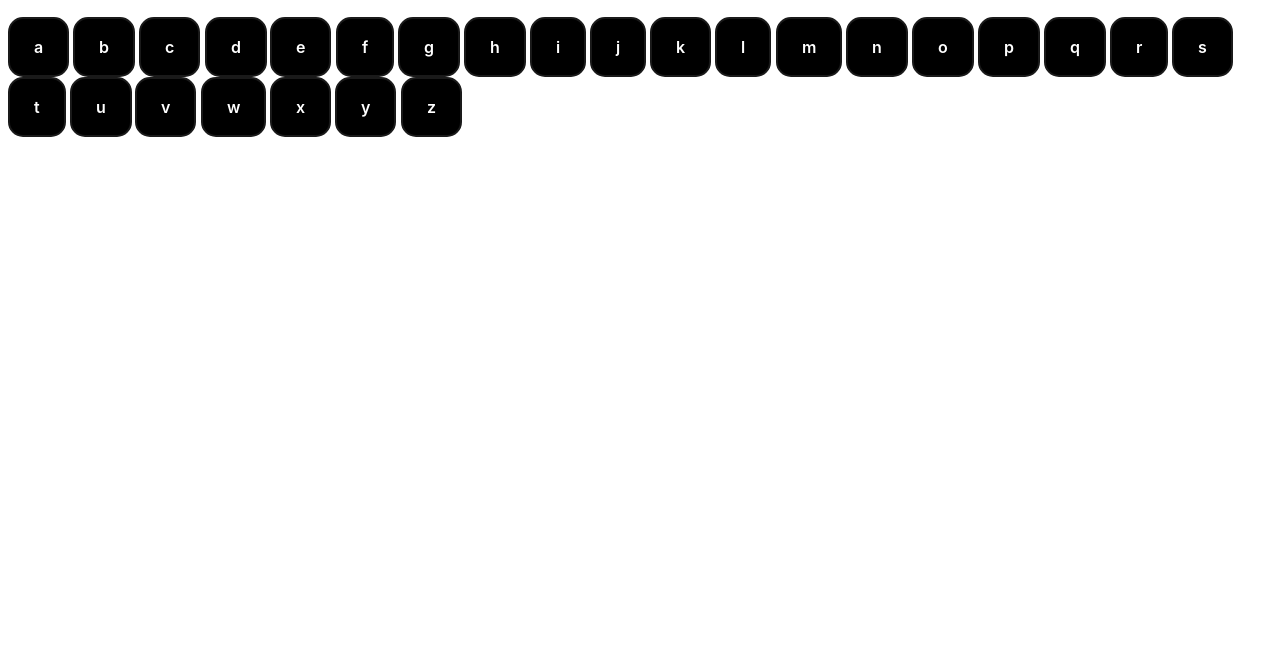
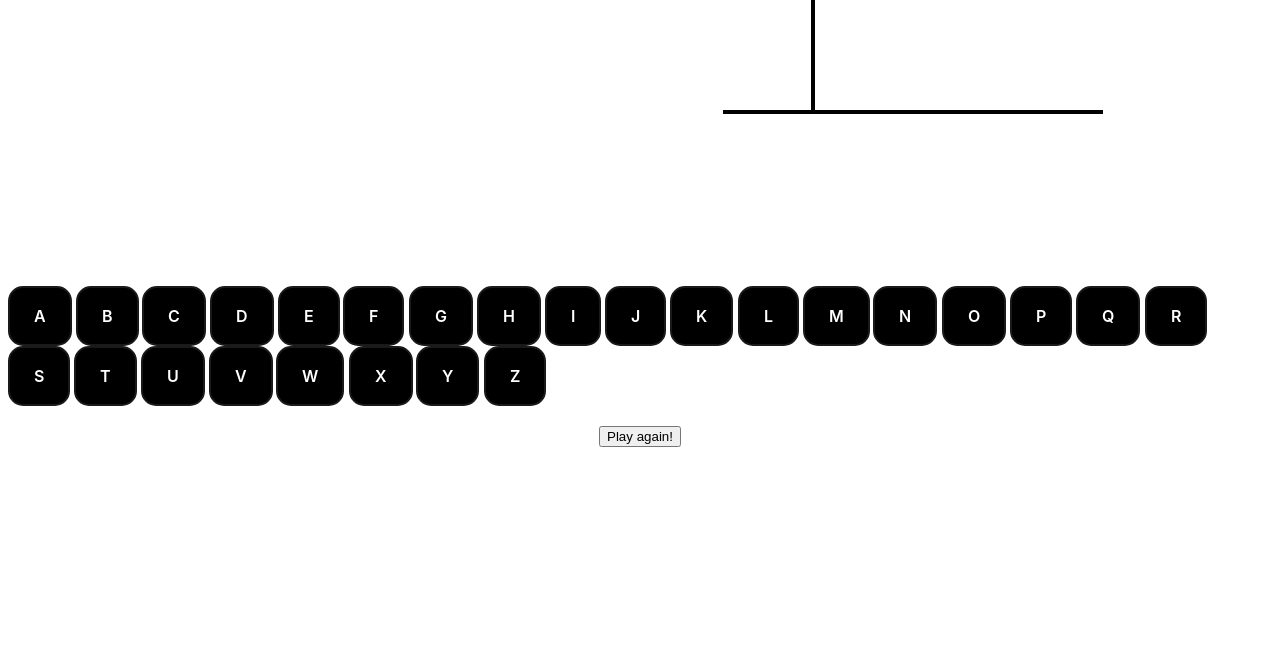
Before and after one commit to MantasPauza/Hangman, a plain HTML site: page index.html in a window 1280 px wide. Shown: the part 146-800 px from the top of the page. Drawn offline with Linux system fonts and the light colour scheme; no server answers.

Commit message:
feat: :sparkles: add functionality to buttons

```diff
--- a/index.html
+++ b/index.html
@@ -6,44 +6,84 @@
     <meta name="viewport" content="width=device-width, initial-scale=1.0" />
     <title>Document</title>
     <link rel="stylesheet" href="styles.css" />
+    <script        src="//cdn.jsdelivr.net/velocity/1.5/velocity.min.js"></script>
   </head>
   <body>
     <div class="wrapper">
+      <div class="top_container">
+      <div class="left">
       <div class="title">
         <h1>Hangman game!</h1>
       </div>
       <div id="hidden_word">
 
       </div>
+    </div>
+    <div class="right">
+      <svg height="400" width="400">
+        <g id="body" >
+          <g class="hide" id="hangman_head" >
+          <circle cx="200" cy="80" r="20" stroke="black" stroke-width="4" fill="white"/>
+            <g id="rEyes" >
+            <circle cx="193" cy="80" r="4"/>
+            <circle cx="207" cy="80" r="4"/>
+            </g>
+            <g id="xEyes" class="hide">
+              <line x1="190" y1="78" x2="196" y2="84"/>
+              <line x1="204" y1="78" x2="210" y2="84"/>
+              <line x1="190" y1="84" x2="196" y2="78"/>
+              <line x1="204" y1="84" x2="210" y2="78"/>
+            </g>
+          </g>
+          <line class="hide" id="hangman_body" x1="200" y1="100" x2="200" y2="150" />
+          <line class="hide" id="hangman_arms" x1="200" y1="120" x2="170" y2="140" />
+          <line class="hide" id="hangman_arms" x1="200" y1="120" x2="230" y2="140" />
+          <line class="hide" id="hangman_legs" x1="200" y1="150" x2="180" y2="190" />
+          <line class="hide" id="hangman_legs" x1="200" y1="150" x2="220" y2="190" />
+        </g>
+          <line x1="10" y1="250" x2="150" y2="250" />
+          <line id="door1" x1="150" y1="250" x2="200" y2="250" />
+          <line  id="door2" x1="200" y1="250" x2="250" y2="250" />
+          <line x1="250" y1="250" x2="390" y2="250" />
+          <line x1="100" y1="250" x2="100" y2="20" />
+          <line x1="100" y1="20" x2="200" y2="20" />
+          <line class="hide" id="rope" x1="200" y1="20" x2="200" y2="60" />
+        </svg>
+    </div>
+  </div>
       <div class="buttons">
-        <button class="letter_button">a</button>
-        <button class="letter_button">b</button>
-        <button class="letter_button">c</button>
-        <button class="letter_button">d</button>
-        <button class="letter_button">e</button>
-        <button class="letter_button">f</button>
-        <button class="letter_button">g</button>
-        <button class="letter_button">h</button>
-        <button class="letter_button">i</button>
-        <button class="letter_button">j</button>
-        <button class="letter_button">k</button>
-        <button class="letter_button">l</button>
-        <button class="letter_button">m</button>
-        <button class="letter_button">n</button>
-        <button class="letter_button">o</button>
-        <button class="letter_button">p</button>
-        <button class="letter_button">q</button>
-        <button class="letter_button">r</button>
-        <button class="letter_button">s</button>
-        <button class="letter_button">t</button>
-        <button class="letter_button">u</button>
-        <button class="letter_button">v</button>
-        <button class="letter_button">w</button>
-        <button class="letter_button">x</button>
-        <button class="letter_button">y</button>
-        <button class="letter_button">z</button>
+        <button class="letter_button">A</button>
+        <button class="letter_button">B</button>
+        <button class="letter_button">C</button>
+        <button class="letter_button">D</button>
+        <button class="letter_button">E</button>
+        <button class="letter_button">F</button>
+        <button class="letter_button">G</button>
+        <button class="letter_button">H</button>
+        <button class="letter_button">I</button>
+        <button class="letter_button">J</button>
+        <button class="letter_button">K</button>
+        <button class="letter_button">L</button>
+        <button class="letter_button">M</button>
+        <button class="letter_button">N</button>
+        <button class="letter_button">O</button>
+        <button class="letter_button">P</button>
+        <button class="letter_button">Q</button>
+        <button class="letter_button">R</button>
+        <button class="letter_button">S</button>
+        <button class="letter_button">T</button>
+        <button class="letter_button">U</button>
+        <button class="letter_button">V</button>
+        <button class="letter_button">W</button>
+        <button class="letter_button">X</button>
+        <button class="letter_button">Y</button>
+        <button class="letter_button">Z</button>
       </div>
-    </div>
+      <button class="play_again">Play again!</button>
+
+
+
+  </div>
     <script async src="script.js"></script>
   </body>
 </html>
--- a/script.js
+++ b/script.js
@@ -2,63 +2,73 @@ const API = "https://random-word-api.herokuapp.com/word";
 const hiddenWordContainer = document.querySelector("#hidden_word");
 const buttons = document.querySelectorAll(".letter_button");
 const titleContainer = document.querySelector(".title");
-
+const playAgain = document.querySelector(".play_again");
+const h3 = document.createElement("h3");
+const hangManHead = document.querySelector("#hangman_head");
 function getData() {
   return fetch(API).then((response) => response.json());
 }
 
-function run() {
-  // viena funkcija kuri atliks visus veiksmus, zodi padeti i konstanta, ir tada loopinti/appendinti atspeta raide
-}
+playAgain.addEventListener("click", run);
 
-async function getGuessingWord() {
-  const data = await getData();
-  return data.toString();
-}
-
-async function hideWord() {
-  const guessingWord = await getGuessingWord();
-  for (let i = 0; i < guessingWord.length; i++) {
+async function run() {
+  resetBoard(h3, hiddenWordContainer);
+  const word = (await getGuessingWord()).toUpperCase();
+  console.log(word);
+  for (let i = 0; i < word.length; i++) {
     const div = document.createElement("div");
     hiddenWordContainer.appendChild(div);
     div.classList.add("letter");
     div.setAttribute("id", `letter_${i}`);
-    div.innerText = guessingWord.charAt(i);
+    div.innerText = " ";
     div.classList.add("hidden");
     div.style.fontWeight = "bold";
     div.style.fontSize = "35px";
     div.style.color = "#1A1A1A";
   }
 
-  const h3 = document.createElement("h3");
   titleContainer.appendChild(h3);
-  h3.innerText = `Length of the word you are trying to guess is ${guessingWord.length}`;
+  h3.innerText = `Length of the word you are trying to guess is ${word.length}`;
+  /* console.log(word); */
 
-  console.log(guessingWord);
-}
+  const wordArray = Array.from(word);
+  const triesLeft = 5;
 
-function checkLetter(e) {
-  const getWord = hiddenWordContainer.innerText;
-  const fixWord = getWord.replace(/(\r\n|\n|\r)/gm, "");
-  const wordArray = Array.from(fixWord);
-  const letter = e.target.innerText;
+  buttons.forEach((button) => {
+    button.addEventListener("click", () => {
+      const letter = button.innerText;
       let indexes = [],
       i = -1;
       while ((i = wordArray.indexOf(letter, i + 1)) != -1) {
         indexes.push(i);
+        console.log(indexes);
+        console.log(word);
+        console.log(wordArray);
       }
+      button.setAttribute("disabled", true);
 
       indexes.forEach((item) => {
         if (document.querySelector(`#letter_${item}`)) {
           document.querySelector(`#letter_${item}`).classList.remove("hidden");
+          document.querySelector(`#letter_${item}`).innerText =
+            word[item].toUpperCase();
+          document.querySelector(`#letter_${item}`).classList.add("correct");
         } else {
           return;
         }
       });
+    });
+  });
+}
+async function getGuessingWord() {
+  const data = await getData();
+  return data.toString();
 }
 
+function resetBoard(elem1, elem2) {
+  elem1.innerText = "";
+  elem2.innerText = "";
   buttons.forEach((button) => {
-  button.addEventListener("click", checkLetter);
-});
-
-hideWord();
+    button.removeAttribute('disabled');
+  })
+}
--- a/styles.css
+++ b/styles.css
@@ -1,7 +1,24 @@
 svg {
-    width: 1440px;
-    height: 1000px;
+  margin: 0 auto;
 }
+
+line {
+  stroke: black;
+  stroke-width: 4;
+}
+
+#door1 {
+  transform-origin: 0% 100%;
+}
+
+#door2 {
+  transform-origin: 100% 100%;
+}
+
+.hide {
+  visibility: hidden;
+}
+
 
 .wrapper {
     display: flex;
@@ -9,6 +26,18 @@ svg {
     justify-content: center;
     align-items: center;
     gap: 20px;
+}
+
+.top_container {
+  width: 100%;
+  display: flex;
+  justify-content: space-around;
+}
+
+.left {
+  display: flex;
+  flex-direction: column;
+  align-items: center;
 }
 
 .title {
@@ -19,10 +48,10 @@ svg {
 }
 
 .hidden {
-    position: absolute !important;
-   top: -9999px !important;
-   left: -9999px !important;
+  border-bottom: 1px solid grey;
+  width: 30px;
 }
+
 
 .correct {
     color: black;
@@ -64,6 +93,9 @@ svg {
 
 .letter_button:disabled {
   pointer-events: none;
+  border: 1px solid #999999;
+  background-color: #cccccc;
+  color: #666666;
 }
 
 .letter_button:hover {
```
Lines whose indentation alone changed are shown as unchanged.
